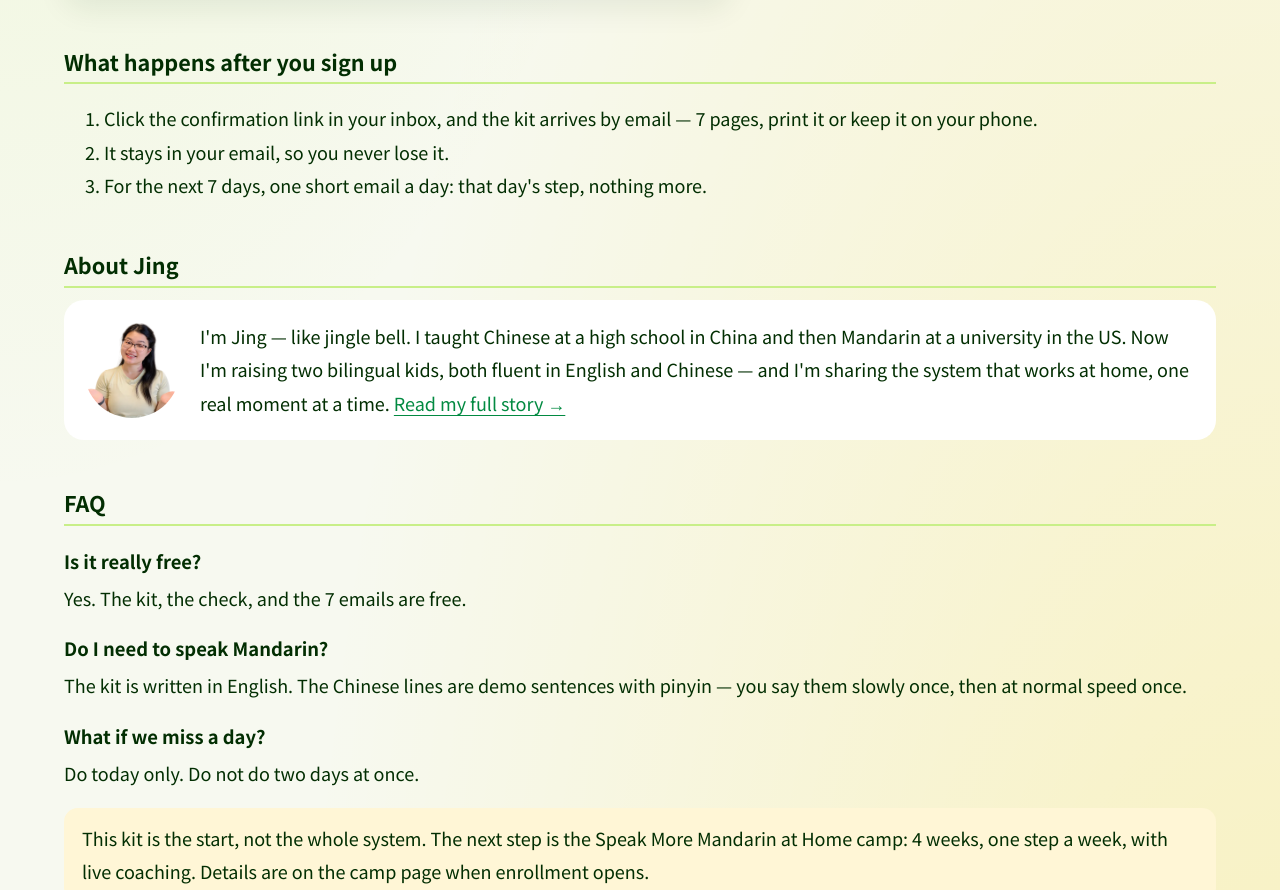
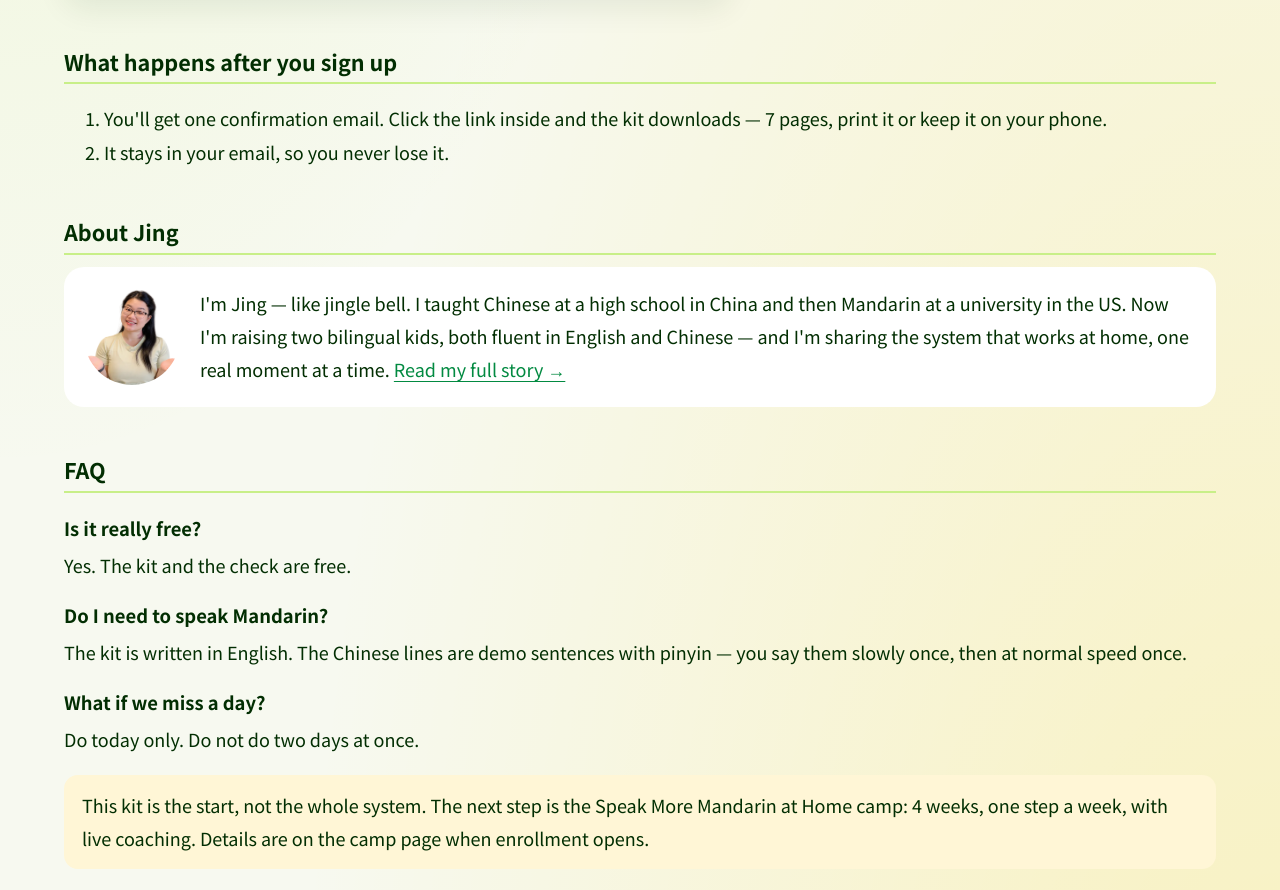
Before and after one commit to TreeTreeAcademy/treetreeacademy, a Next.js app: page /en/start in a window 1280 px wide. Shown: the part 1712-2602 px from the top of the page. Built offline with nearby package versions, Linux system fonts and the light colour scheme.

Commit message:
Remove the 7-daily-emails promise; after-signup steps now say one confirmation email, click it, the kit downloads

```diff
--- a/app/en/start/page.tsx
+++ b/app/en/start/page.tsx
@@ -53,9 +53,8 @@ export default function EnStartPage() {
         <section>
           <h2>What happens after you sign up</h2>
           <ol>
-            <li>Click the confirmation link in your inbox, and the kit arrives by email — 7 pages, print it or keep it on your phone.</li>
+            <li>You&apos;ll get one confirmation email. Click the link inside and the kit downloads — 7 pages, print it or keep it on your phone.</li>
             <li>It stays in your email, so you never lose it.</li>
-            <li>For the next 7 days, one short email a day: that day&apos;s step, nothing more.</li>
           </ol>
         </section>
 
@@ -71,7 +70,7 @@ export default function EnStartPage() {
           <h2>FAQ</h2>
           <dl className="lp-faq">
             <dt>Is it really free?</dt>
-            <dd>Yes. The kit, the check, and the 7 emails are free.</dd>
+            <dd>Yes. The kit and the check are free.</dd>
             <dt>Do I need to speak Mandarin?</dt>
             <dd>The kit is written in English. The Chinese lines are demo sentences with pinyin — you say them slowly once, then at normal speed once.</dd>
             <dt>What if we miss a day?</dt>
--- a/app/start/page.tsx
+++ b/app/start/page.tsx
@@ -53,9 +53,8 @@ export default function StartPage() {
         <section>
           <h2>领到之后会发生什么</h2>
           <ol>
-            <li>去邮箱点一下确认邮件，7 页的启动包 PDF 就会发到你的邮箱，打印出来或存在手机上都行。</li>
+            <li>你会收到一封确认邮件。点一下里面的确认链接，7 页的启动包就能下载，打印出来或存在手机上都行。</li>
             <li>链接留在你的邮箱里，不会丢。</li>
-            <li>接下来 7 天，每天一封短邮件，只讲当天那一步。</li>
             <li>7 天后，训练营报名开了会告诉你——先把这 7 天走完。</li>
           </ol>
         </section>
```
